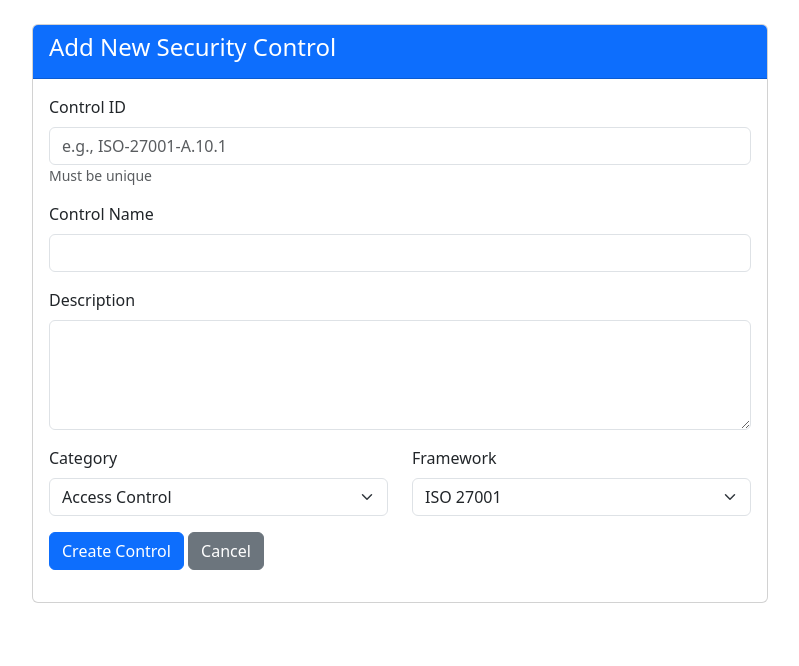
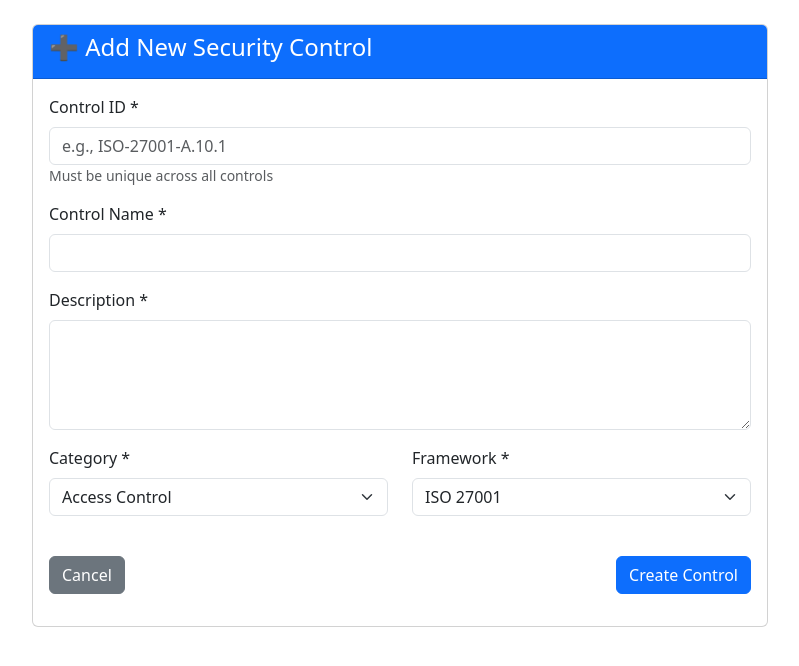
Before and after one commit to luilye2013-eng/iso-complypro, a Flask app: template templates/add_control.html in a window 1280 px wide. Shown: the part 80-746 px from the top of the page, without its empty margins (240-1039 px from the left). Run offline with Flask 3, Linux system fonts and the light colour scheme; the template is opened without the code that fills it, so the values that code supplies are empty; parts of the project's set-up code (start-up, migrations or seed data) failed here and were passed over.

```diff
--- a/templates/add_control.html
+++ b/templates/add_control.html
@@ -7,27 +7,27 @@
     <div class="col-md-8">
         <div class="card">
             <div class="card-header bg-primary text-white">
-                <h4>Add New Security Control</h4>
+                <h4>➕ Add New Security Control</h4>
             </div>
             <div class="card-body">
                 <form method="POST">
                     <div class="mb-3">
-                        <label class="form-label">Control ID</label>
+                        <label class="form-label">Control ID *</label>
                         <input type="text" name="control_id" class="form-control" required placeholder="e.g., ISO-27001-A.10.1">
-                        <small class="text-muted">Must be unique</small>
+                        <small class="text-muted">Must be unique across all controls</small>
                     </div>
                     <div class="mb-3">
-                        <label class="form-label">Control Name</label>
+                        <label class="form-label">Control Name *</label>
                         <input type="text" name="name" class="form-control" required>
                     </div>
                     <div class="mb-3">
-                        <label class="form-label">Description</label>
+                        <label class="form-label">Description *</label>
                         <textarea name="description" class="form-control" rows="4" required></textarea>
                     </div>
                     <div class="row">
                         <div class="col-md-6">
                             <div class="mb-3">
-                                <label class="form-label">Category</label>
+                                <label class="form-label">Category *</label>
                                 <select name="category" class="form-select" required>
                                     <option value="Access Control">Access Control</option>
                                     <option value="Asset Management">Asset Management</option>
@@ -44,7 +44,7 @@
                         </div>
                         <div class="col-md-6">
                             <div class="mb-3">
-                                <label class="form-label">Framework</label>
+                                <label class="form-label">Framework *</label>
                                 <select name="framework" class="form-select" required>
                                     <option value="ISO 27001">ISO 27001</option>
                                     <option value="CMMC">CMMC</option>
@@ -54,8 +54,10 @@
                             </div>
                         </div>
                     </div>
-                    <button type="submit" class="btn btn-primary">Create Control</button>
-                    <a href="/controls" class="btn btn-secondary">Cancel</a>
+                    <div class="mt-4 d-flex justify-content-between">
+                        <a href="/controls" class="btn btn-secondary">Cancel</a>
+                        <button type="submit" class="btn btn-primary">Create Control</button>
+                    </div>
                 </form>
             </div>
         </div>
```
